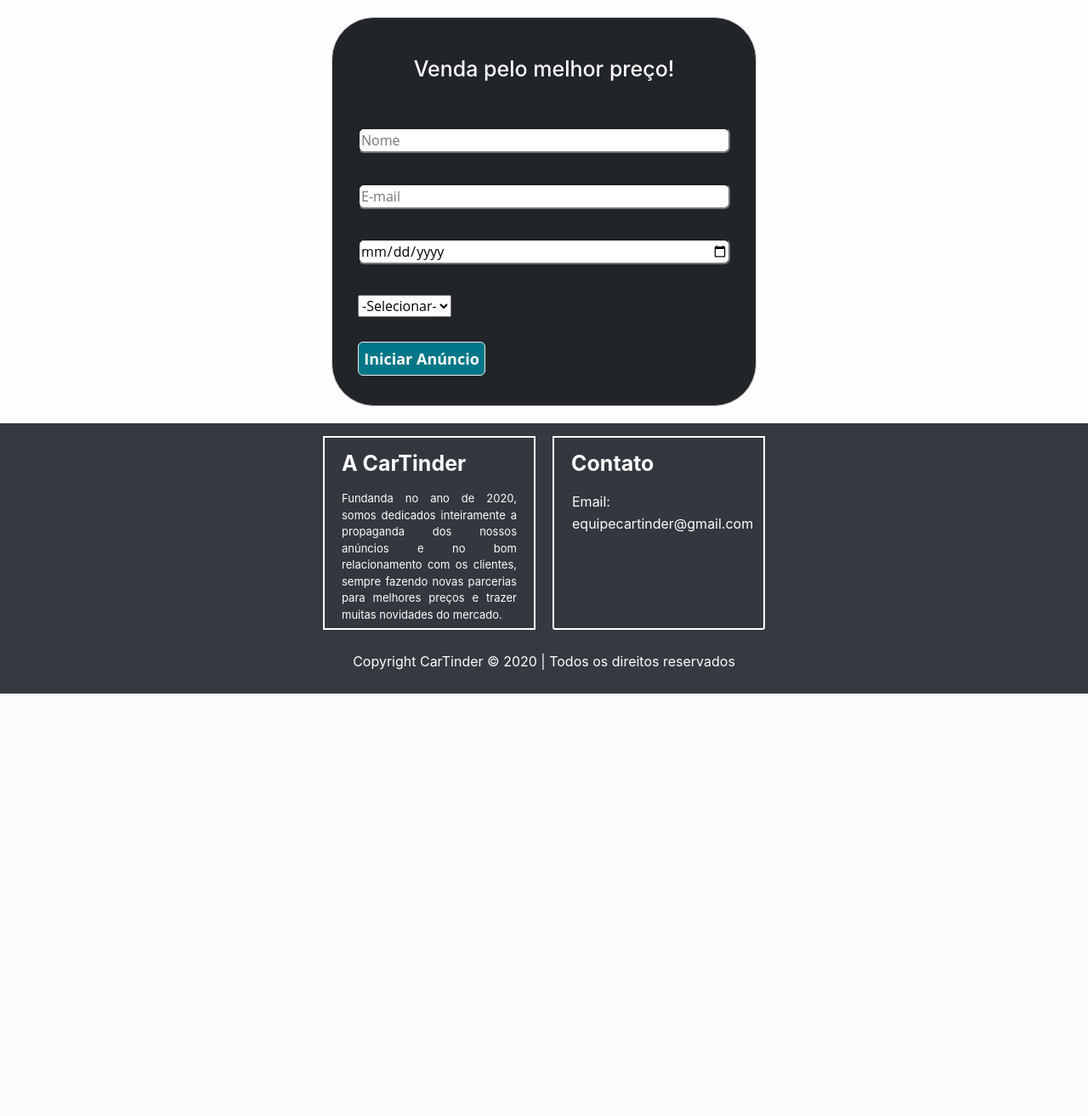
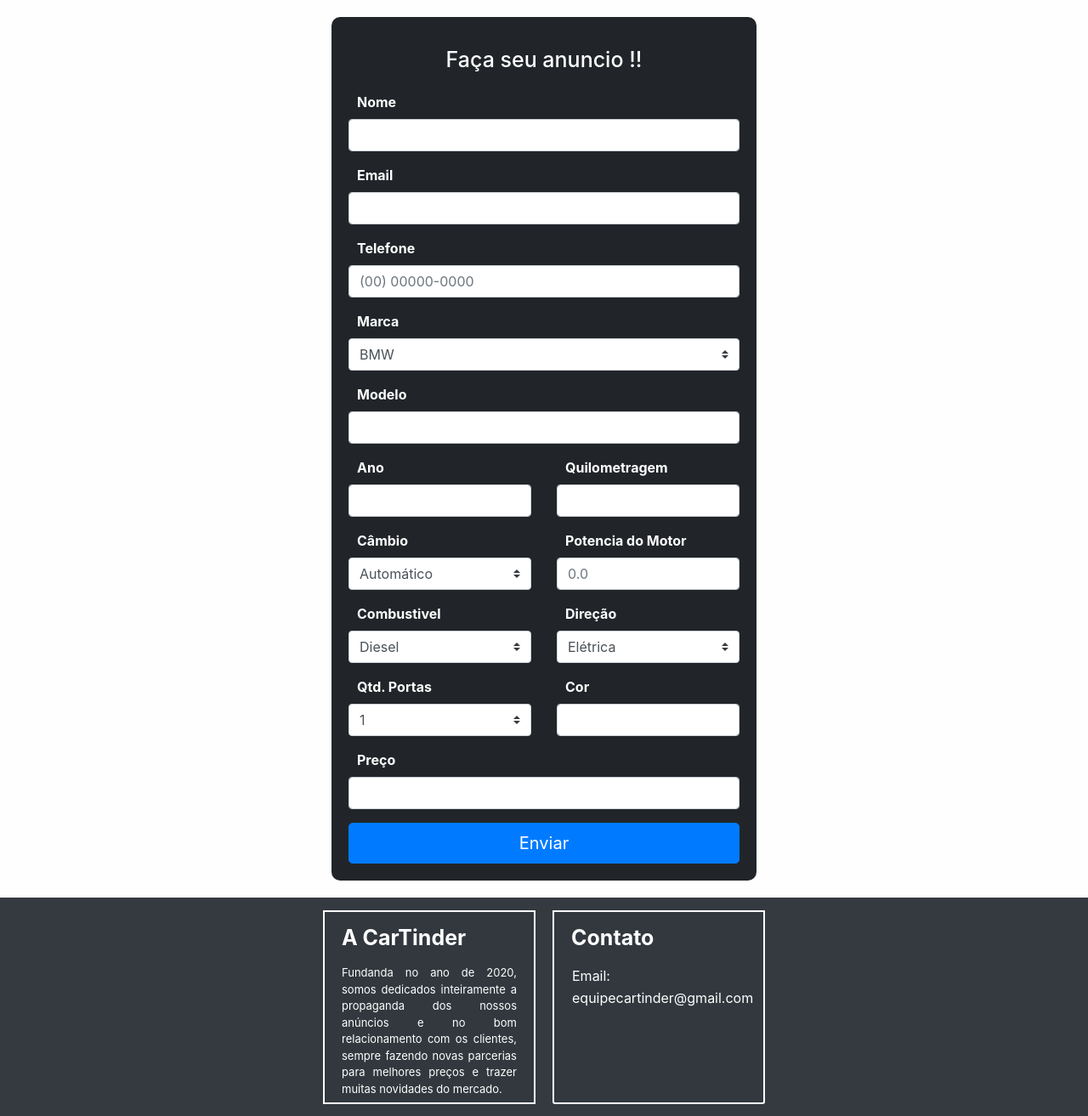
Before and after one commit to FelipeSdS/cartinder-frontend, a PHP site: page /pages/venda.html in a window 1280 px wide. Shown: the part 126-1439 px from the top of the page at 85% size. Before the commit the page ends 942 px from the top, so only its background shows below. Run offline with PHP 8.4, Linux system fonts and the light colour scheme.

Commit message:
Alterações pagina de venda

```diff
--- a/home.html
+++ b/home.html
@@ -38,7 +38,7 @@
               <a class="nav-link" href="/pages/catalogo.html">Catalogo</span></a>
             </li>
             <li class="nav-item">
-              <a class="nav-link" href="/pages/comprarFiltro.html">Comprar</a>
+              <a class="nav-link" href="/pages/comprarFiltro.html?param=all">Comprar</a>
             </li>
             <li class="nav-item">
               <a class="nav-link" href="/pages/venda.html">Vender</a>
--- a/pages/catalogo.html
+++ b/pages/catalogo.html
@@ -50,7 +50,7 @@
                 <a class="nav-link" href="catalogo.html">Catalogo</span></a>
               </li>
               <li class="nav-item">
-                <a class="nav-link" href="comprarFiltro.html">Comprar</a>
+                <a class="nav-link" href="comprarFiltro.html?param=all">Comprar</a>
               </li>
               <li class="nav-item">
                 <a class="nav-link" href="venda.html">Vender</a>
--- a/pages/comprar.html
+++ b/pages/comprar.html
@@ -45,7 +45,7 @@
               <a class="nav-link" href="catalogo.html">Catalogo</span></a>
             </li>
             <li class="nav-item">
-              <a class="nav-link" href="comprarFiltro.html">Comprar</a>
+              <a class="nav-link" href="comprarFiltro.html?param=all">Comprar</a>
             </li>
             <li class="nav-item">
               <a class="nav-link" href="venda.html">Vender</a>
--- a/pages/contato.html
+++ b/pages/contato.html
@@ -42,7 +42,7 @@
               <a class="nav-link" href="catalogo.html">Catalogo</span></a>
             </li>
             <li class="nav-item">
-              <a class="nav-link" href="comprarFiltro.html">Comprar</a>
+              <a class="nav-link" href="comprarFiltro.html?param=all">Comprar</a>
             </li>
             <li class="nav-item">
               <a class="nav-link" href="venda.html">Vender</a>
@@ -65,7 +65,7 @@
     <div class="container">
       <div class="row">
         <div class="col">
-          <form class="contato-style" onsubmit="return false">
+          <form class="formulario-style" onsubmit="return false">
             <h1>Alguma dúvida ou sugestão?</h1>
             <div class="form-group">
               <label>Nome</label>
@@ -77,7 +77,7 @@
             </div>
             <div class="form-group">
               <label>Telefone</label>
-              <input type="text" class="form-control" id="inputTelefone" placeholder="(00) 0000-0000">
+              <input type="text" class="form-control" id="inputTelefone" placeholder="(00) 00000-0000">
             </div>
             <div class="form-group">
               <label>Mensagem</label>
--- a/pages/venda.html
+++ b/pages/venda.html
@@ -13,7 +13,8 @@
     integrity="sha384-JcKb8q3iqJ61gNV9KGb8thSsNjpSL0n8PARn9HuZOnIxN0hoP+VmmDGMN5t9UJ0Z" crossorigin="anonymous">
 
     <!-- CSS Próprio-->
-    <link rel="stylesheet" href="/styles/estilovenda.css">
+    <link rel="stylesheet" href="/styles/style.css">
+    <link rel="stylesheet" href="/styles/contato.css">
 
     <!--Fonts Google-->
     <link href="https://fonts.googleapis.com/css2?family=Satisfy&display=swap" rel="stylesheet">
@@ -40,7 +41,7 @@
               <a class="nav-link" href="catalogo.html">Catalogo</span></a>
             </li>
             <li class="nav-item">
-              <a class="nav-link" href="comprarFiltro.html">Comprar</a>
+              <a class="nav-link" href="comprarFiltro.html?param=all">Comprar</a>
             </li>
             <li class="nav-item">
               <a class="nav-link" href="venda.html">Vender</a>
@@ -59,41 +60,110 @@
 
 
       <!--formulário-->
-      <section class="formato">
-        <div class="formulario">
-          <h3>Venda pelo melhor preço!</h3>
-            <form action="">
-              <div class="campo">
-                <label for="nome"><b>Nome:</b></label>
-                <input type="text" placeholder="Nome" required name="nome" maxlength="30"/>
+      <div class="container">
+        <div class="row">
+          <div class="col">
+            <form class="formulario-style" onsubmit="return false">
+              <h1>Faça seu anuncio !!</h1>
+              <div class="form-group">
+                <label>Nome</label>
+                <input type="text" class="form-control" id="inputNome">
               </div>
-              <div class="campo">
-                <label for="email"><b>E-mail:</b></label>
-                <input type="text" placeholder="E-mail" required name="email" maxlength="30"/>
-              <div>
-              <div class="campo">
-                <label for="ano"><b>Ano:</b></label>
-                <input type="date" placeholder="Ano" required name="ano" maxlength="30">
+              <div class="form-group">
+                <label>Email</label>
+                <input type="text" class="form-control" id="inputEmail">
               </div>
-              <div class="campo">
-                <label for="marca"><b>Marca:</b></label>
-                <select name="Marca" maxlength="30">
-                    <option value="">-Selecionar-</option>
-                    <option value="Chevrolet">Chevrolet</option>
-                    <option value="Volkswagen">Volkswagen</option>
-                    <option value="Fiat">Fiat</option>
-                    <option value="Renault">Renault</option>
-                    <option value="Ford">Ford</option>
-                    <option value="Toyota">Toyota</option>
-                    <option value="Hyundai">Hyundai</option>
-                    <option value="Jeep">Jeep</option>
-                    <option value="OT">Outros</option>
-                </select><br/> <br/>
+              <div class="form-group">
+                <label>Telefone</label>
+                <input type="text" class="form-control" id="inputTelefone" placeholder="(00) 00000-0000">
               </div>
-              <input type="submit" class="botao" name="enviar" value="Iniciar Anúncio" />
+            <div class="animatio-query">
+              <div class="form-group">
+                <label>Marca</label>
+                <select class="custom-select" id="inputMarca">
+                  <option value="BMW">BMW</option>
+                  <option value="Honda">Honda</option>
+                  <option value="Ford">Ford</option>
+                </select>
+              </div>
+              <div class="form-group">
+                <label>Modelo</label>
+                <input type="text"  class="form-control" id="inputModelo">
+              </div>
+              <div class="form-group">
+                <div class="row">
+                  <div class="col label-top">
+                    <label>Ano</label>
+                    <input type="number"  class="form-control" id="inputAno">
+                  </div>
+                  <div class="col label-top">
+                    <label>Quilometragem</label>
+                    <input type="number"  class="form-control" id="inputQuilometragem">
+                  </div>
+                </div>
+              </div>
+              <div class="form-group">
+                <div class="row">
+                  <div class="col label-top">
+                    <label>Câmbio</label>
+                    <select class="custom-select" id="inputCambio">
+                      <option value="Automático">Automático</option>
+                      <option value="CVT">CVT</option>
+                      <option value="Manual">Manual</option>
+                    </select>
+                  </div>
+                  <div class="col label-top">
+                    <label>Potencia do Motor</label>
+                    <input type="text"  class="form-control" id="inputPotenciaMotor" placeholder="0.0">
+                  </div>
+                </div>
+              </div>
+              <div class="form-group">
+                <div class="row">
+                  <div class="col label-top">
+                    <label>Combustivel</label>
+                    <select class="custom-select" id="inputCombustivel">
+                    <option value="Diesel">Diesel</option>
+                      <option value="Etanol">Etanol</option>
+                      <option value="GNV">GNV</option>
+                    </select>
+                  </div>
+                  <div class="col label-top">
+                    <label>Direção</label>
+                    <select class="custom-select" id="inputDirecao">
+                      <option value="Elétrica">Elétrica</option>
+                      <option value="Hidráulica">Hidráulica</option>
+                    </select>
+                  </div>
+                </div>
+              </div>
+              <div class="form-group">
+                <div class="row">
+                  <div class="col label-top">
+                    <label>Qtd. Portas</label>
+                    <select class="custom-select" id="inputPortas">
+                      <option value="1">1</option>
+                      <option value="2">2</option>
+                      <option value="3">3</option>
+                      <option value="4">4</option>
+                    </select>
+                  </div>
+                  <div class="col label-top">
+                    <label>Cor</label>
+                    <input type="text"  class="form-control" id="inputCor">
+                  </div>
+                </div>
+              </div>
+              <div class="form-group">
+                <label>Preço</label>
+                <input class="form-control" id="inputPreco">
+              </div>
+            </div>
+            <button class="btn btn-primary btn-lg btn-block" id="f">Enviar</button>
             </form>
-         </div>
-      </section>
+          </div>
+        </div>
+      </div>
       <footer id="main-footer">
         <div class="card-footer">
           <div class="card-footer-header">
@@ -134,6 +204,15 @@
     <script src="https://stackpath.bootstrapcdn.com/bootstrap/4.5.2/js/bootstrap.min.js"
     integrity="sha384-B4gt1jrGC7Jh4AgTPSdUtOBvfO8shuf57BaghqFfPlYxofvL8/KUEfYiJOMMV+rV" crossorigin="anonymous"></script>
     <script src="/service/script.js"></script>
+    <script>
+
+      $(function(){
+        $('button#buttonAnimatio').click(function(){
+          $("div.animatio-query").show()
+
+        })
+      })
+    </script>
 
   </body>
 </html>
--- a/styles/contato.css
+++ b/styles/contato.css
@@ -2,31 +2,6 @@
 margin: 0;
 padding: 0;
 
-}
-
-form.contato-style{
-    flex-shrink: 1;
-    width: 500px;
-    background: #212529;
-    padding: 20px;
-    margin: 20px;
-    color: #fefefe;
-    border-radius: 10px;
-}
-
-form.contato-style label{
-    display: flex;
-    align-items: flex-start;
-    padding-left: 10px;
-    font-weight: bold;
-}
-
-
-form.contato-style h1{
-    padding: 15px;
-    color:white;
-    font-size: 25px;
-    text-align: center;
 }
 
 div.carregando{
--- a/styles/estilovenda.css
+++ /dev/null
@@ -1,195 +0,0 @@
-body{
-  background: #fefefe;
-}
-
-nav.navbar strong{
-  font-size: 35px;
-  font-family: 'Satisfy', cursive;
-  font-weight: bold;
-  color: #fefefe;
-  text-shadow: 5px 5px 10px #2573a1;
-}
-
-button.navbar-toggler{
-  border: 3px solid #fefefe;
-}
-
-ul.navbar-nav li{
-  font-weight: bold;
-}
-
-section.formato{
-  display: flex;
-  flex-direction: row;
-  justify-content: center;
-  align-items: center;
-  margin: 20px 0px;
-}
-.formulario {
- top:165px;
- left: 420px;
-  width: 500px;
-  padding: 30px;
-  border: 1px solid #CCC;
-  border-radius: 50px 50px 50px 50px;
-  display: block;
-  background: #212529;
-
-}
-
-.formulario h3{
-    padding: 15px;
-    color:white;
-    font-size: 25px;
-    text-align: center;
-}
-
-.campo{
-  width: 100%;
-  margin: 5px 0;
-  font-family: 'Open Sans', Ariel, sans-serif;
-
-}
-.campo label,
-.campo span{
-  padding-left: 0px;
-  font-size: 0.95em;  /*0.95em*/
-  display: block;
-  width: 100%;
-}
-
-input{
-  width: 100%;
-  font-family: 'Open Sans', Ariel, sans-serif;
-   border-radius: 7px;
-
-
-}
-
-input[type=submit]{
-    background: #006699;
-    height: 40px;
-    width: 150px;
-    font-weight: bold;
-    border: 1px solid;
-    color: #ffffff;
-    cursor: pointer;
-    text-align: center;
-    border: 1px solid #eee;
-    border-radius: 6px;
-    font-size: 18px;
-}
-input[type=submit]{
-      background: #078;
-}
-
-@media (max-width: 414px){
-  .formulario {
- top:165px;
- left: 15px;
-  width: 93%;
-  padding: 30px;
-  border: 1px solid #CCC;
-  border-radius: 50px 50px 50px 50px;
-
-}
-
-input[type=submit]{
-  display: block;
-  background-color: #ccc;
-  height: 40px;
-  border-radius: none;
-  outline: 0;
-  cursor: pointer;
-  width: 150px;
-  margin: 0 auto;
-  text-align: center;
-  border-radius: 20px;
-}
-
-}
-
-
-@media (max-width: 1024px) {
-   .formulario {
- top:230px;
- left: 150px;
-  width: 70%;
-  padding: 30px;
-  border: 1px solid #CCC;
-  border-radius: 50px 50px 50px 50px;
-
-}
-
-input[type=submit]{
-  display: block;
-  background-color: #ccc;
-  height: 40px;
-  border-radius: none;
-  outline: 0;
-  cursor: pointer;
-  width: 150px;
-  margin: 0 auto;
-  text-align: center;
-  border-radius: 20px;
-}
-
-}
-
-footer#main-footer{
-  flex-wrap: wrap;
-  display: flex;
-  flex-direction: row;
-  align-items: center;
-  justify-content: center;
-  bottom:0;
-  background: #343a40!important;
-  padding: 5px;
-}
-
-div.card-footer{
-  flex-shrink: 1;
-  display: flex;
-  flex-direction: column;
-  width: 250px;
-  border: 2px solid white;
-  margin: 10px;
-}
-
-div.card-footer-header{
-  width: 100%;
-  height: 50px;
-  text-align: left;
-}
-
-div.card-footer-header strong{
-  font-weight: bold;
-  font-size: 25px;
-  color: #fefefe;
-  text-align: left;
-}
-
-div.card-footer-content{
-  width: 100%;
-  height: 150px;
-}
-
-div.card-footer-content p{
-text-align: justify;
-color: #fefefe;
-font-size: 13px;
-}
-
-div.card-footer-content table td{
-  color: #fefefe;
-  text-align: left;
-}
-
-div.copyright{
-  display: flex;
-  justify-content: center;
-  align-items: center;
-  background: #343a40!important;
-  padding: 10px;
-  color: #fefefe;
-}
--- a/styles/style.css
+++ b/styles/style.css
@@ -238,3 +238,52 @@
   font-size: 16px;
   color: #A2A2A2;
 }
+
+/*FORUMLARIOS-------------------------------*/
+
+form.formulario-style{
+  flex-shrink: 1;
+  width: 500px;
+  background: #212529;
+  padding: 20px;
+  margin: 20px;
+  color: #fefefe;
+  border-radius: 10px;
+}
+
+form.formulario-style label{
+  display: flex;
+  align-items: flex-start;
+  padding-left: 10px;
+  font-weight: bold;
+}
+
+
+form.formulario-style h1{
+  padding: 15px;
+  color:white;
+  font-size: 25px;
+  text-align: center;
+}
+
+div.carregando{
+  width: 100%;
+  height: 100%;
+  opacity: 0.8;
+  border: #212529;
+  margin: auto auto;
+  position: absolute;
+  z-index: 9999;
+  background: #212529;
+}
+
+div.carregando h1{
+  font-weight: bold;
+  font-family: Arial, Helvetica, sans-serif;
+}
+
+.label-top{
+  display: flex;
+  flex-direction: column;
+  align-items: flex-start;
+}
```
Also changed, not shown: pages/comprarFiltro.html (+14 -16 lines), pages/sobre.html (+35 -4 lines), service/script.js (+60 -9 lines), styles/catalogo.css (+13 -1 lines), styles/sobre.css (+60 -16 lines).
